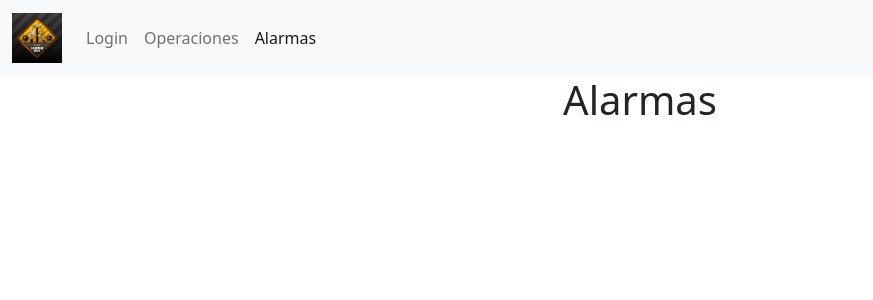
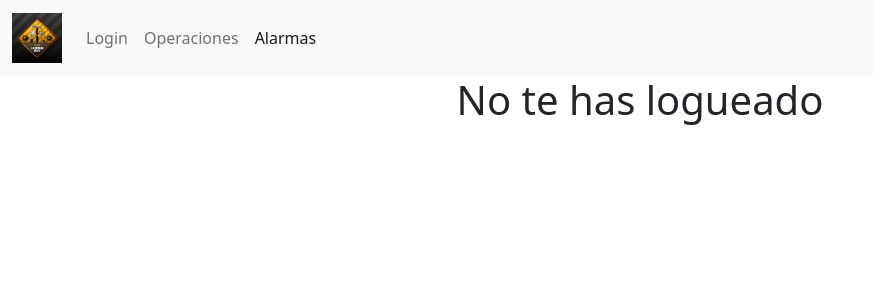
Before and after one commit to MauricioZapata00/220330-Rauls-Hardware-Store-Frontend, a React (Create React App) app: page /alarms in a window 1280 px wide. Shown: the top 300 px of the page, without its empty margins (0-873 px from the left). Built offline with nearby package versions, Linux system fonts and the light colour scheme.

Commit message:
Here is the validation of a registered user

```diff
--- a/src/containers/Alarms.jsx
+++ b/src/containers/Alarms.jsx
@@ -1,9 +1,19 @@
 import React from "react";
+import { useSelector } from "react-redux";
 
 const Alarms = () => {
-    return(
+    const usuario = useSelector((state) => state.theUser.user)
+    return (
         <div>
-            <h1>Alarmas</h1>
+            {usuario.length === 0 ? (
+                <div>
+                    <h1>No te has logueado</h1>
+                </div>
+            ) : (
+                <div>
+                    <h1>Alarmas</h1>
+                </div>
+            )}
         </div>
     )
 }
--- a/src/containers/Home.jsx
+++ b/src/containers/Home.jsx
@@ -2,10 +2,15 @@ import React from "react";
 import IndexImage from "../assets/img/logo.jpg"
 import '../App.css';
 import "../assets/styles/style.css"
+import { useSelector } from "react-redux";
 
 
-const Home = () =>{
-    return(
+const Home = () => {
+    const usuario = useSelector((state) => state.theUser.user)
+    console.log(usuario)
+    return (
+        <div>
+            {usuario.length === 0 ? (
                 <div>
                     <img src={IndexImage} className="ImagenInicial" alt="Logo" />
                     <div className="App">
@@ -14,6 +19,17 @@ const Home = () =>{
                             <p>Ve a la pestaña de logueo para registrarte o iniciar sesión</p>
                         </div>
                     </div>
+                </div>
+            ) : (
+                <div>
+                    <img src={IndexImage} className="ImagenInicial" alt="Logo" />
+                    <div className="App">
+                        <div className="centrado">
+                            <p>Ya estás logueado</p>
+                        </div>
+                    </div>
+                </div>
+            )}
 
         </div>
     )
--- a/src/containers/Login.jsx
+++ b/src/containers/Login.jsx
@@ -12,7 +12,7 @@ const Login = () => {
     const authentication = auth;
     const firestore = db;
     const [registered, setRegistered] = useState(false);
-    //const usuario = useSelector((state) => [state.email]);
+    const usuario = useSelector((state) => state.theUser.user);
     const dispatch = useDispatch()
 
 
--- a/src/containers/Operations.jsx
+++ b/src/containers/Operations.jsx
@@ -1,9 +1,19 @@
 import React from "react";
+import { useSelector } from "react-redux";
 
 const Operations = () => {
-    return(
+    const usuario = useSelector((state) => state.theUser.user)
+    return (
         <div>
-            <h1>Operaciones</h1>
+            {usuario.length === 0 ? (
+                <div>
+                    <h1>No te has logueado</h1>
+                </div>
+            ) : (
+                <div>
+                    <h1>Operaciones</h1>
+                </div>
+            )}
         </div>
     )
 }
```
Lines whose indentation alone changed are shown as unchanged.
